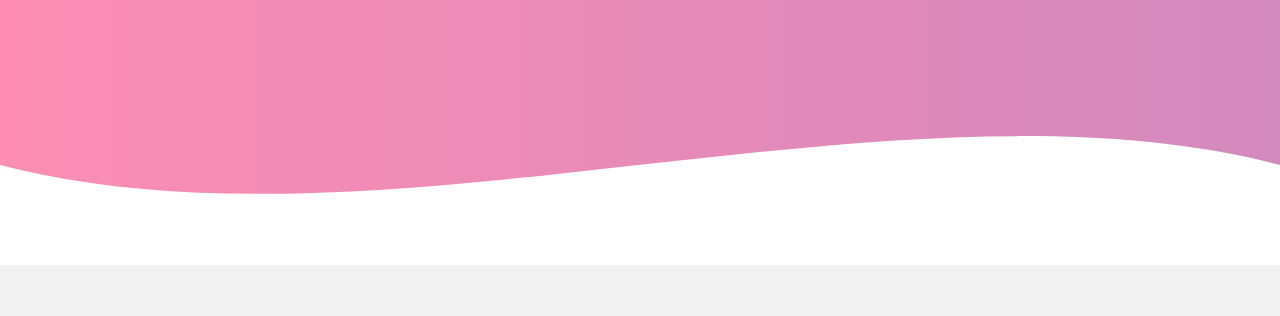
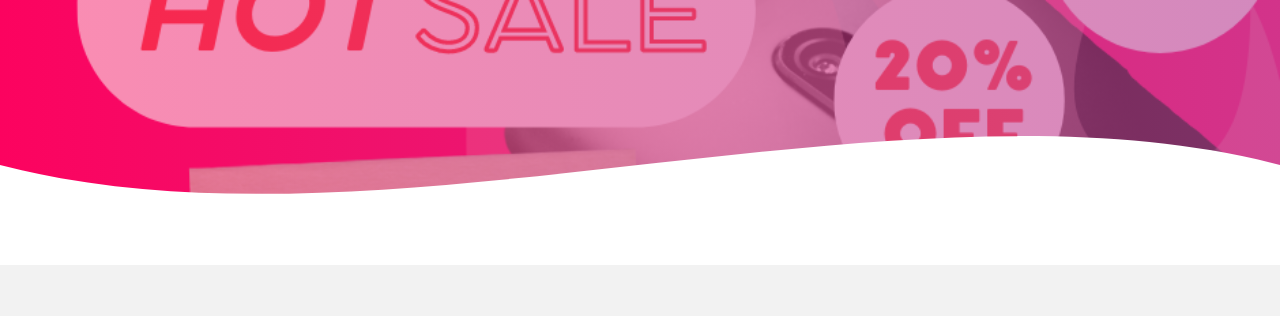
Before and after one commit to Vacomi/vacomishop, a plain HTML site: page HOT SALE/hotsale.html in a window 1280 px wide. Shown: the part 335-651 px from the top of the page. Drawn offline with nearby package versions, Linux system fonts and the light colour scheme.

Commit message:
Se agrego la imagen al header

```diff
--- a/HOT SALE/Hotsale.css
+++ b/HOT SALE/Hotsale.css
@@ -28,11 +28,11 @@ body {
 header {
     width: 100%;
     height: 600px;
-    background: #bc4e9c;
+    background: #e207a4;
     /* fallback for old browsers */
-    background: -webkit-linear-gradient(to right, hsla(340, 95%, 50%, 0.459), hsla(317, 45%, 52%, 0.664)), url(../img/portada.jpg);
+    background: -webkit-linear-gradient(to right, hsla(340, 95%, 50%, 0.459), hsla(317, 45%, 52%, 0.664)), url(HOT\ SALE\ fondo.png);
     /* Chrome 10-25, Safari 5.1-6 */
-    background: linear-gradient(to right, hsla(340, 95%, 50%, 0.459), hsla(317, 45%, 52%, 0.664)), url(../img/portada.jpg);
+    background: linear-gradient(to right, hsla(340, 95%, 50%, 0.459), hsla(317, 45%, 52%, 0.664)), url(HOT\ SALE\ fondo.png);
     /* W3C, IE 10+/ Edge, Firefox 16+, Chrome 26+, Opera 12+, Safari 7+ */
     background-size: cover;
     background-attachment: fixed;
```
